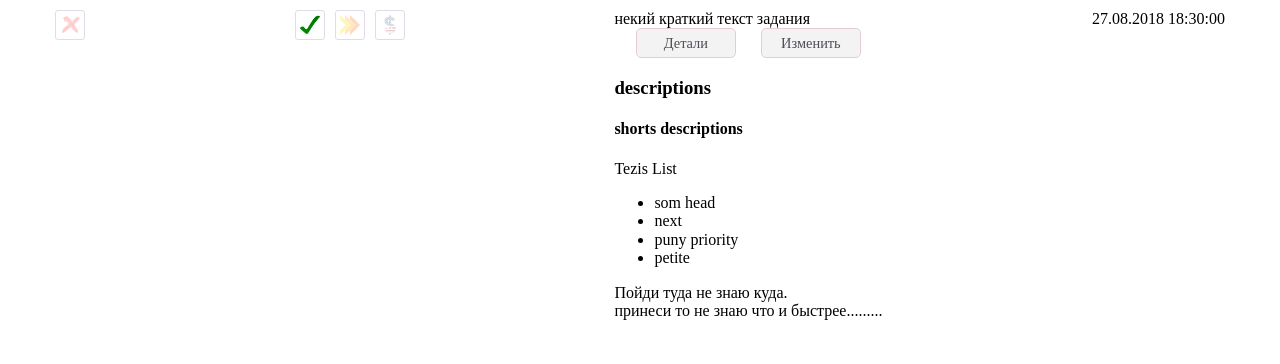
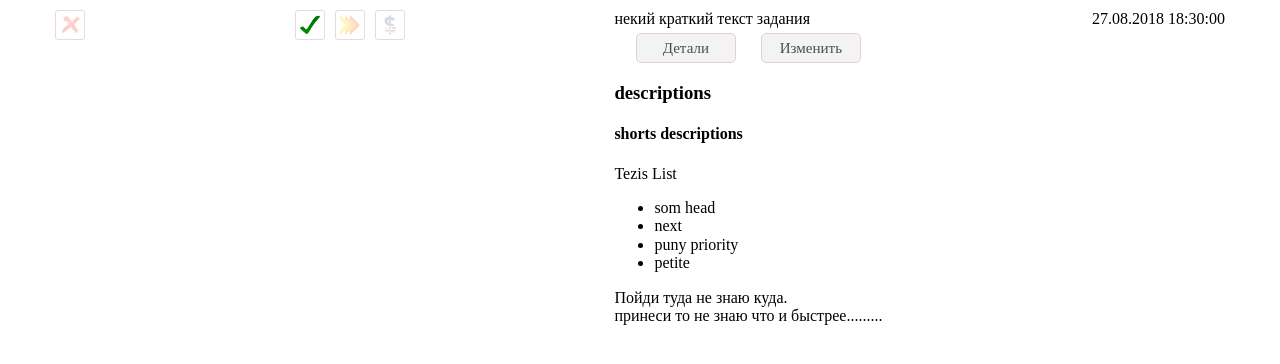
Before and after one commit to dalmariko/tasker, a website: page develop/index.html in a window 1280 px wide. Drawn offline with Linux system fonts and the light colour scheme.

Commit message:
margins to butoons

```diff
--- a/develop/scss/tasker/tasckBar/_textTask.scss
+++ b/develop/scss/tasker/tasckBar/_textTask.scss
@@ -12,11 +12,13 @@
   @extend %button;
   @extend %displayFlex;
   @extend %flexCenter;
+  margin-top: 5px;
+  margin-bottom: 5px;
 
   button {
     width: 100px;
     height: 30px;
-    font-size: .9rem;
+    font-size: .94rem;
     padding: 2px;
     border: 1px solid #dab6c8;
     border-radius: 5px;
```
Also changed, not shown: develop/css/main.css.
